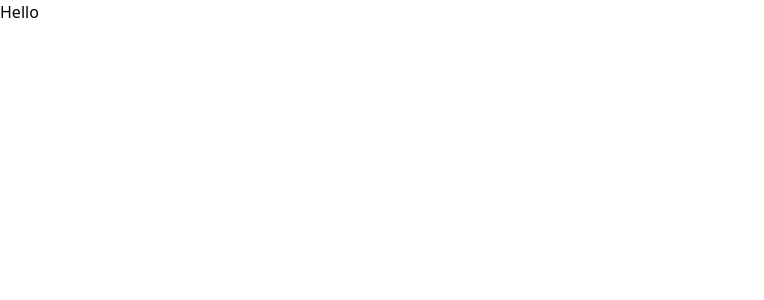
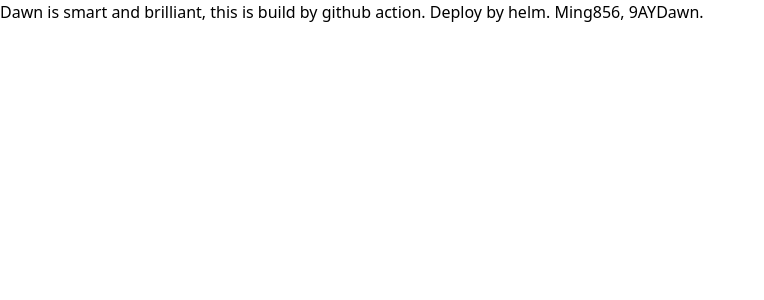
Before and after one commit to YuQuang/AimmalabWebsite, a Nuxt app: page / in a window 1280 px wide. Shown: the top 300 px of the page, without its empty margins (0-764 px from the left). Built offline with nearby package versions, Linux system fonts and the light colour scheme.

Commit message:
Revise page to test CI

```diff
--- a/pages/index.vue
+++ b/pages/index.vue
@@ -1,6 +1,8 @@
 <template>
   <div>
-    Hello
+    Dawn is smart and brilliant, this is build by github action.
+    Deploy by helm.
+    Ming856, 9AYDawn.
   </div>
 </template>
 
```
